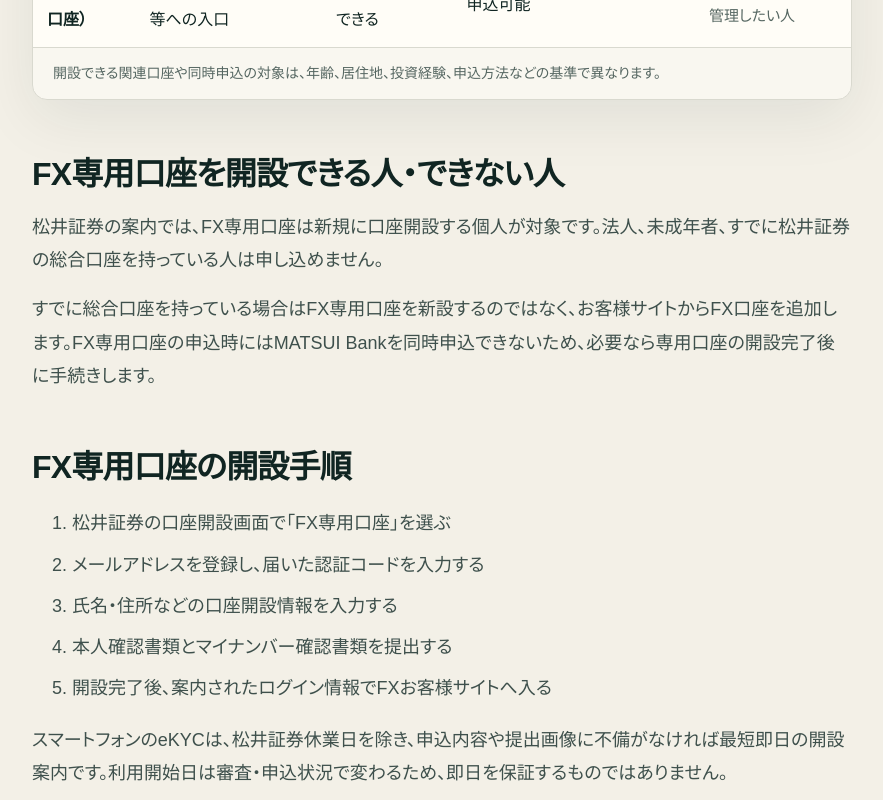
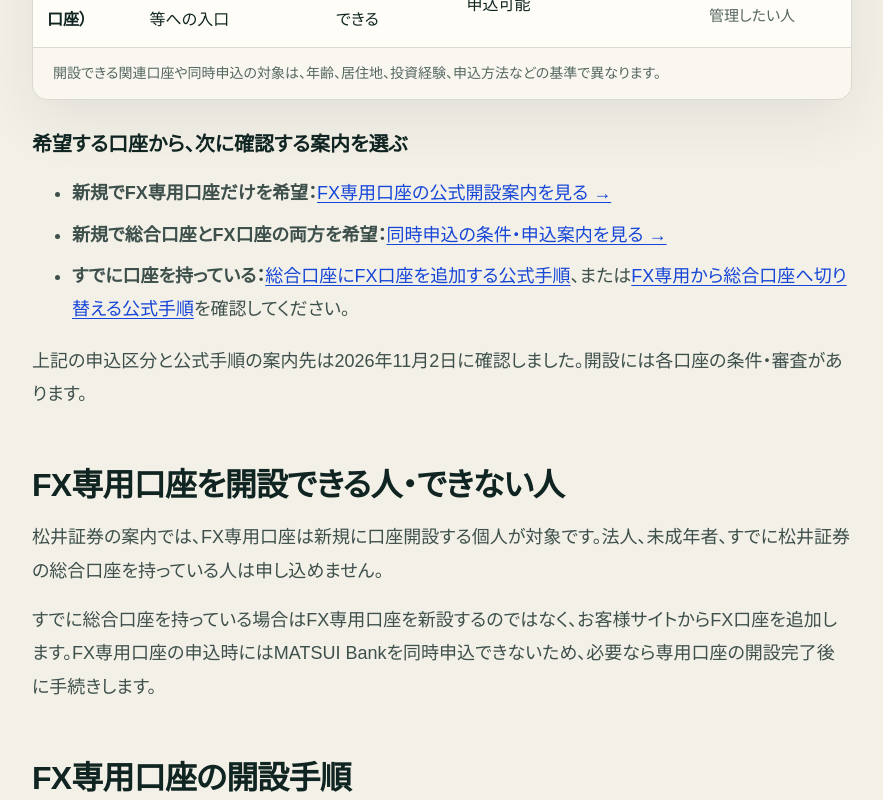
Before and after one commit to mrok18/hanbaijo, a Next.js app: page /articles/matsui-account-types in a window 1280 px wide. Shown: the part 2740-3540 px from the top of the page, without its empty margins (198-1081 px from the left). Built offline with nearby package versions, Linux system fonts and the light colour scheme.

Commit message:
content: route Matsui account readers by application intent

```diff
--- a/app/articles/matsui-account-types/page.tsx
+++ b/app/articles/matsui-account-types/page.tsx
@@ -56,7 +56,7 @@ export default function Page() {
     headline: metadata.title,
     description: metadata.description,
     datePublished: '2026-09-07',
-    dateModified: '2026-10-20',
+    dateModified: '2026-11-02',
     mainEntityOfPage: 'https://hanbaijo.com/articles/matsui-account-types',
     author: { '@type': 'Organization', name: '金融コストウォッチ' },
     publisher: { '@type': 'Organization', name: '金融コストウォッチ' },
@@ -124,6 +124,16 @@ export default function Page() {
         </table>
       </div><p className="panel-note">開設できる関連口座や同時申込の対象は、年齢、居住地、投資経験、申込方法などの基準で異なります。</p></div>
 
+      <section aria-labelledby="account-next-step">
+        <h3 id="account-next-step">希望する口座から、次に確認する案内を選ぶ</h3>
+        <ul>
+          <li><strong>新規でFX専用口座だけを希望：</strong><a href="https://www.matsui.co.jp/apply/fx-account/">FX専用口座の公式開設案内を見る →</a></li>
+          <li><strong>新規で総合口座とFX口座の両方を希望：</strong><Link href="/fx/matsui">同時申込の条件・申込案内を見る →</Link></li>
+          <li><strong>すでに口座を持っている：</strong><a href="https://support.matsui.co.jp/faq/show/1677?site_domain=faq">総合口座にFX口座を追加する公式手順</a>、または<a href="https://support.matsui.co.jp/faq/show/47571?site_domain=faq">FX専用から総合口座へ切り替える公式手順</a>を確認してください。</li>
+        </ul>
+        <p>上記の申込区分と公式手順の案内先は2026年11月2日に確認しました。開設には各口座の条件・審査があります。</p>
+      </section>
+
       <h2>FX専用口座を開設できる人・できない人</h2>
       <p>松井証券の案内では、FX専用口座は新規に口座開設する個人が対象です。法人、未成年者、すでに松井証券の総合口座を持っている人は申し込めません。</p>
       <p>すでに総合口座を持っている場合はFX専用口座を新設するのではなく、お客様サイトからFX口座を追加します。FX専用口座の申込時にはMATSUI Bankを同時申込できないため、必要なら専用口座の開設完了後に手続きします。</p>
@@ -168,6 +178,7 @@ export default function Page() {
       <div className="callout"><strong>広告提携と比較評価は分離します</strong><p>金融コストウォッチは松井証券の広告プログラムと提携しています。提携状況や報酬額を公称値・試算・掲載順位へ反映しません。</p></div>
 
       <section className="article-affiliate" aria-label="松井証券の広告">
+        <p><strong>この広告は証券（総合）口座の新規開設向けです。</strong>FX専用口座だけの申込や、既存口座の追加・切替は、<a href="#account-next-step">希望別の案内</a>から確認してください。</p>
         <AffiliateOfferCard offer={AFFILIATE_OFFERS['matsui-fx']} />
         <p className="affiliate-disclosure">広告リンクから申込みが成立すると、当サイトが報酬を受け取る場合があります。口座の申込条件と取引リスクは公式サイトで確認してください。</p>
       </section>
```
